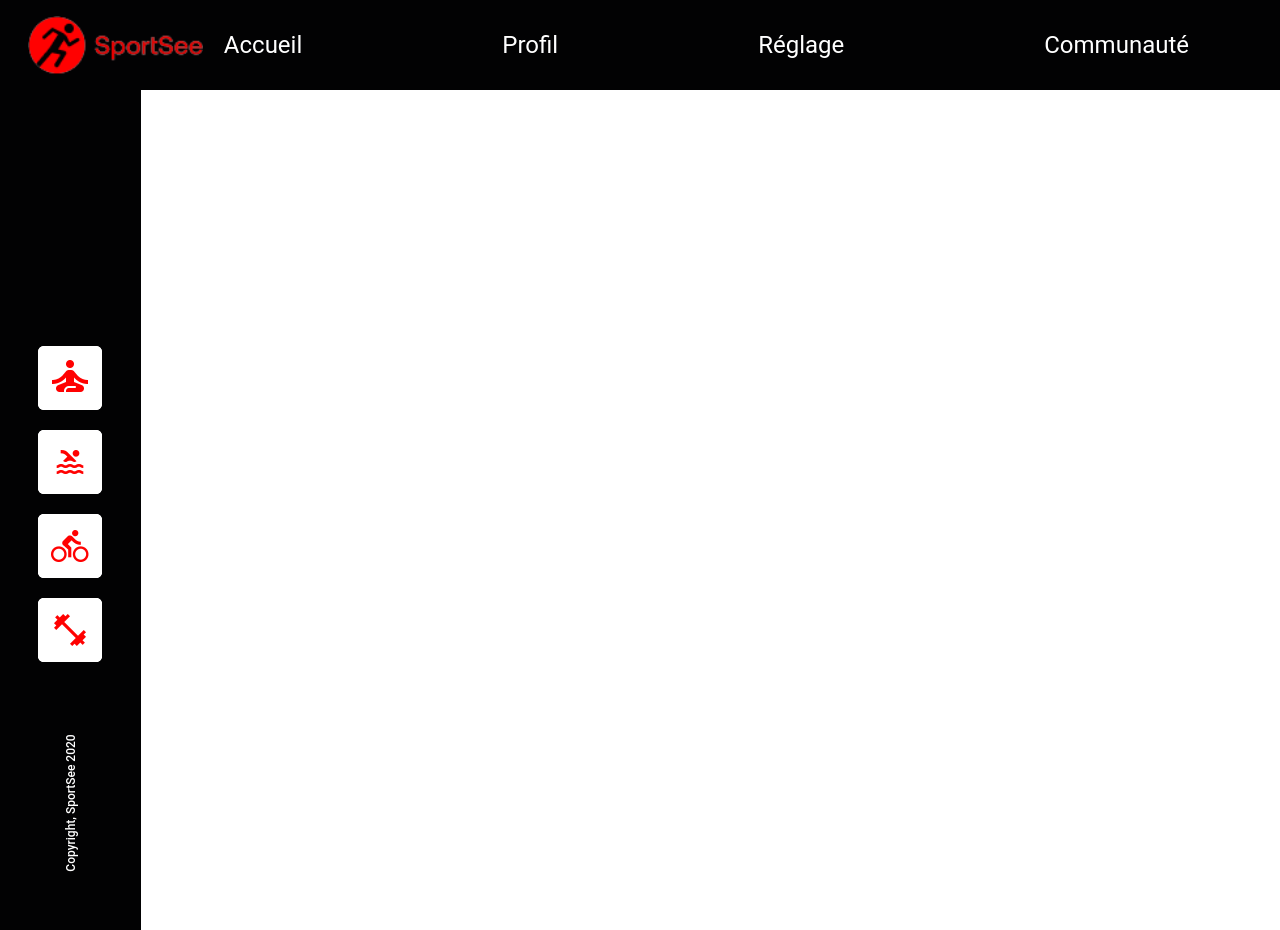
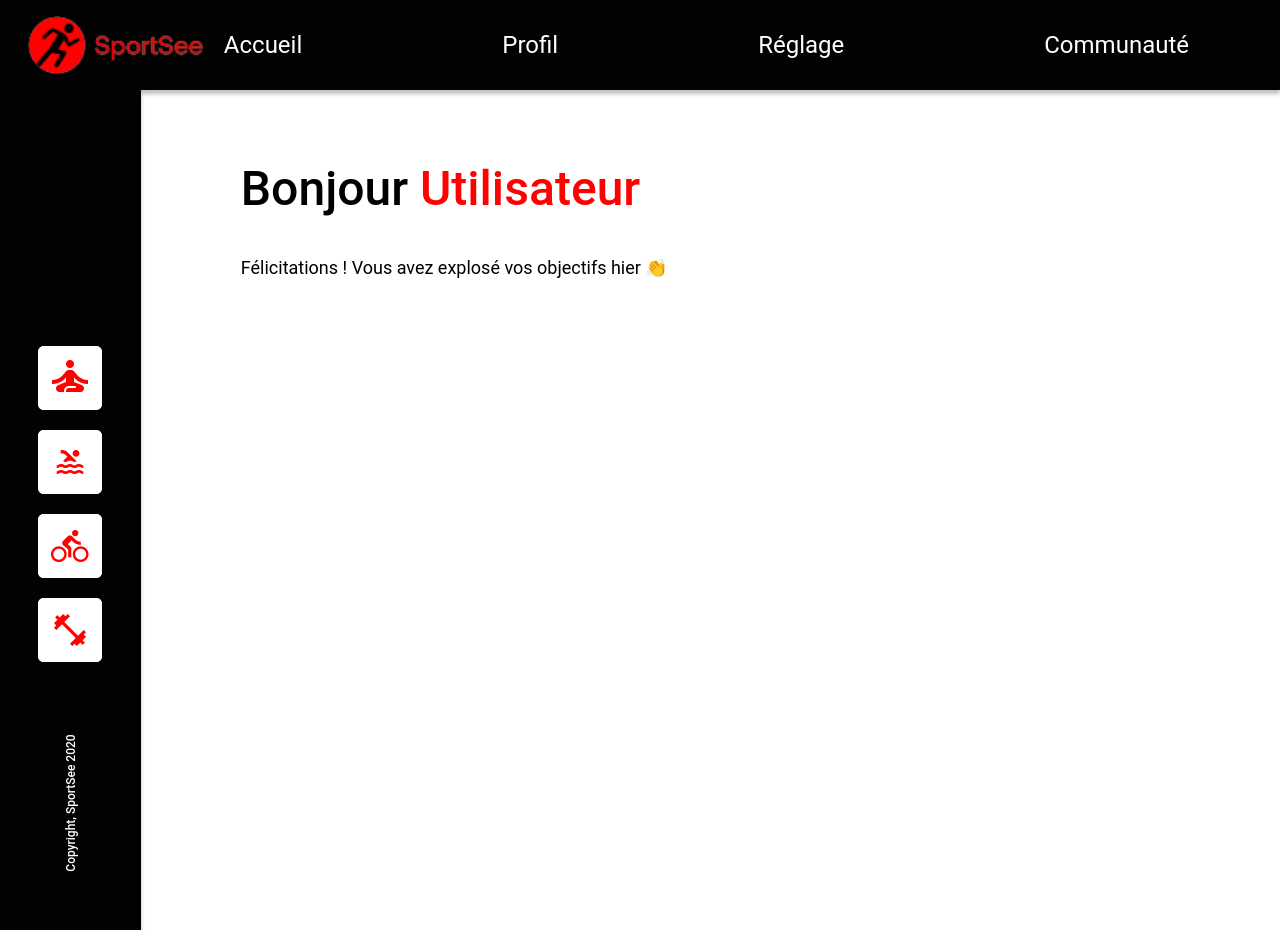
Before and after one commit to mmaurach/Projet-12-SportSee, a React (Vite) app: page / in a window 1280 px wide. Built offline with nearby package versions, Linux system fonts and the light colour scheme.

Commit message:
Ajout du composant Greeting et MAJ SCSS Header et Sidebar

```diff
--- /dev/null
+++ b/src/components/greeting/greeting.jsx
@@ -0,0 +1,16 @@
+import "./greeting.scss";
+
+function Greeting({ userName }) {
+  return (
+    <div className="greeting">
+      <h1 className="greeting-title">
+        Bonjour <span>{userName}</span>
+      </h1>
+      <p className="greeting-subtitle">
+        Félicitations ! Vous avez explosé vos objectifs hier 👏
+      </p>
+    </div>
+  );
+}
+
+export default Greeting;
--- /dev/null
+++ b/src/components/greeting/greeting.scss
@@ -0,0 +1,13 @@
+.greeting-title {
+  font-size: 48px;
+  font-weight: 500;
+}
+
+.greeting-title span {
+  color: #ff0101;
+}
+
+.greeting-subtitle {
+  margin-top: 40px;
+  font-size: 18px;
+}
--- a/src/components/header/header.scss
+++ b/src/components/header/header.scss
@@ -5,6 +5,7 @@
   display: flex;
   align-items: center;
   justify-content: space-between;
+  box-shadow: 0px 4px 4px rgba(0, 0, 0, 0.25);
 }
 
 .header__logo img {
--- a/src/components/sidebar/sidebar.scss
+++ b/src/components/sidebar/sidebar.scss
@@ -7,6 +7,7 @@
   align-items: center;
   justify-content: space-between;
   padding-bottom: 60px;
+  box-shadow: 0px 4px 4px rgba(0, 0, 0, 0.25);
 }
 
 .sidebar-btn {
--- a/src/index.jsx
+++ b/src/index.jsx
@@ -1,15 +1,20 @@
 import React from "react";
 import ReactDOM from "react-dom/client";
-import { BrowserRouter as Router, Routes, Route } from "react-router-dom";
+import { BrowserRouter } from "react-router-dom";
 import "./index.scss";
+
 import Header from "./components/header/header";
 import Sidebar from "./components/sidebar/sidebar";
+import Home from "./pages/home";
 
 ReactDOM.createRoot(document.getElementById("root")).render(
   <React.StrictMode>
-    <Router>
+    <BrowserRouter>
       <Header />
-      <Sidebar />
-    </Router>
+      <div className="layout">
+        <Sidebar />
+        <Home />
+      </div>
+    </BrowserRouter>
   </React.StrictMode>
 );
--- a/src/index.scss
+++ b/src/index.scss
@@ -16,3 +16,8 @@ a {
   text-decoration: none;
   color: inherit;
 }
+
+.layout {
+  display: flex;
+  height: calc(100vh - 90px);
+}
--- a/src/pages/home.jsx
+++ b/src/pages/home.jsx
@@ -0,0 +1,12 @@
+import "./home.scss";
+import Greeting from "../components/greeting/greeting";
+
+function Home() {
+  return (
+    <div className="home-wrapper">
+      <Greeting userName="Utilisateur" />
+    </div>
+  );
+}
+
+export default Home;
--- a/src/pages/home.scss
+++ b/src/pages/home.scss
@@ -0,0 +1,4 @@
+.home-wrapper {
+  padding-top: 70px;
+  padding-left: 100px;
+}
```
